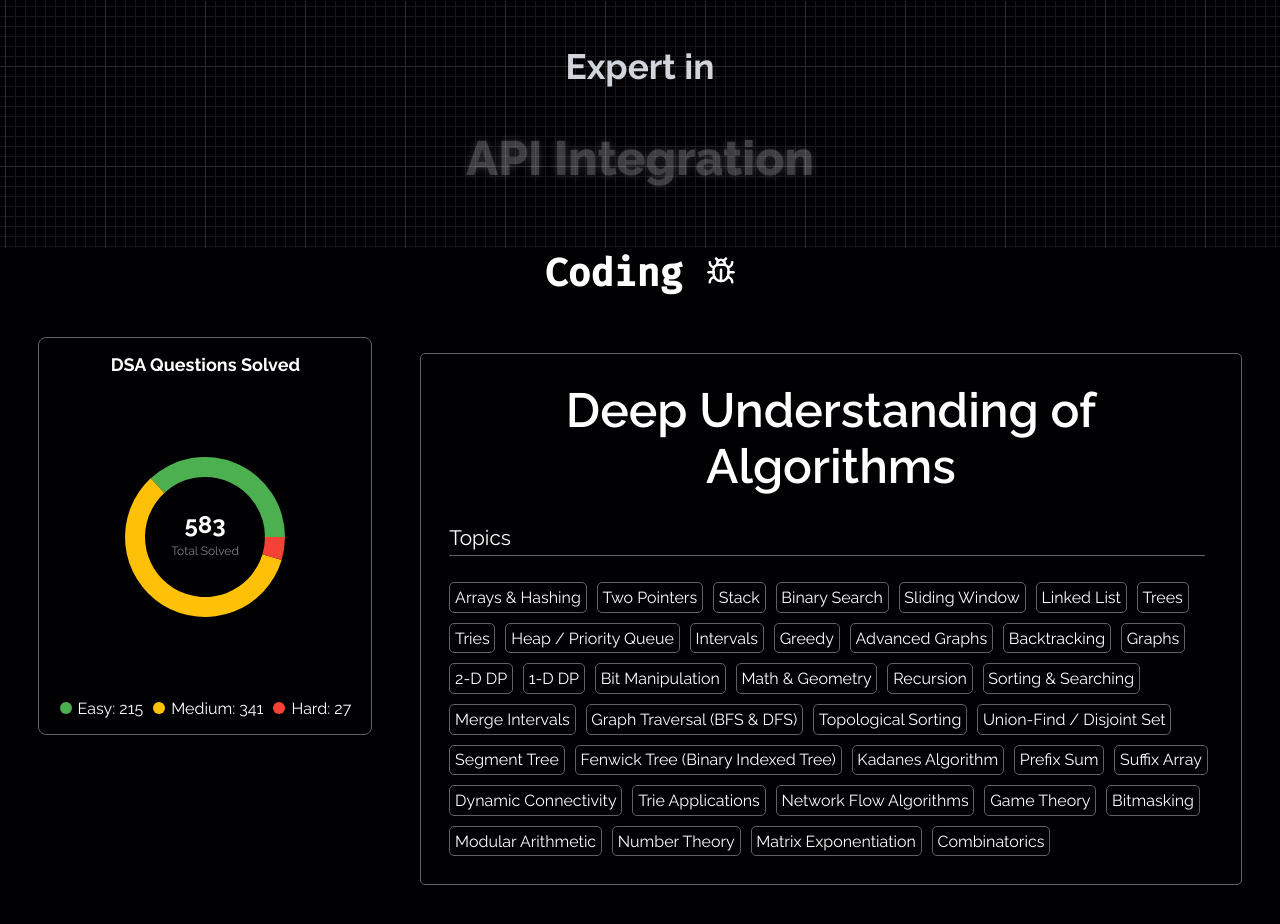
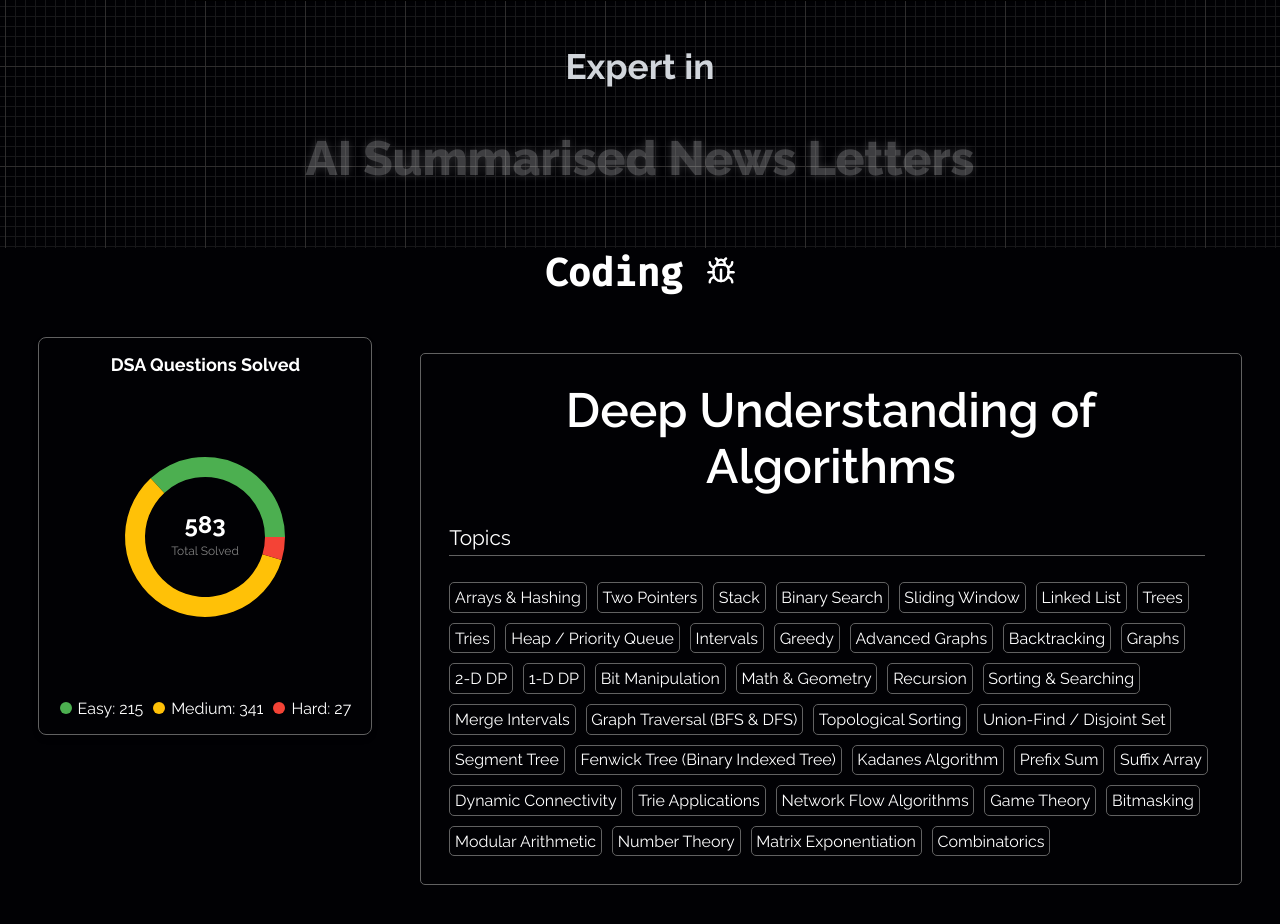
Before and after one commit to aneeshpatne/Personal-Portfolio, a Next.js app: page / in a window 1280 px wide. Shown: the part 2460-3384 px from the top of the page. Built offline with nearby package versions, Linux system fonts and the light colour scheme.

Commit message:
feat: expand word cycle in AI-carousel component with additional topics

```diff
--- a/src/components/AI-carousel.jsx
+++ b/src/components/AI-carousel.jsx
@@ -4,7 +4,7 @@ import { useState, useEffect } from "react";
 import { motion, AnimatePresence } from "framer-motion";
 import styles from "./style/AICarousel.module.css";
 
-const words = ["API Integration", "RAG", "Prompt Engineering"];
+const words = ["API Integration", "RAG", "Prompt Engineering", "AI Summarised News Letters", "AI Web Scraping"];
 
 const useWordCycle = (words, interval) => {
   const [index, setIndex] = useState(0);
```
